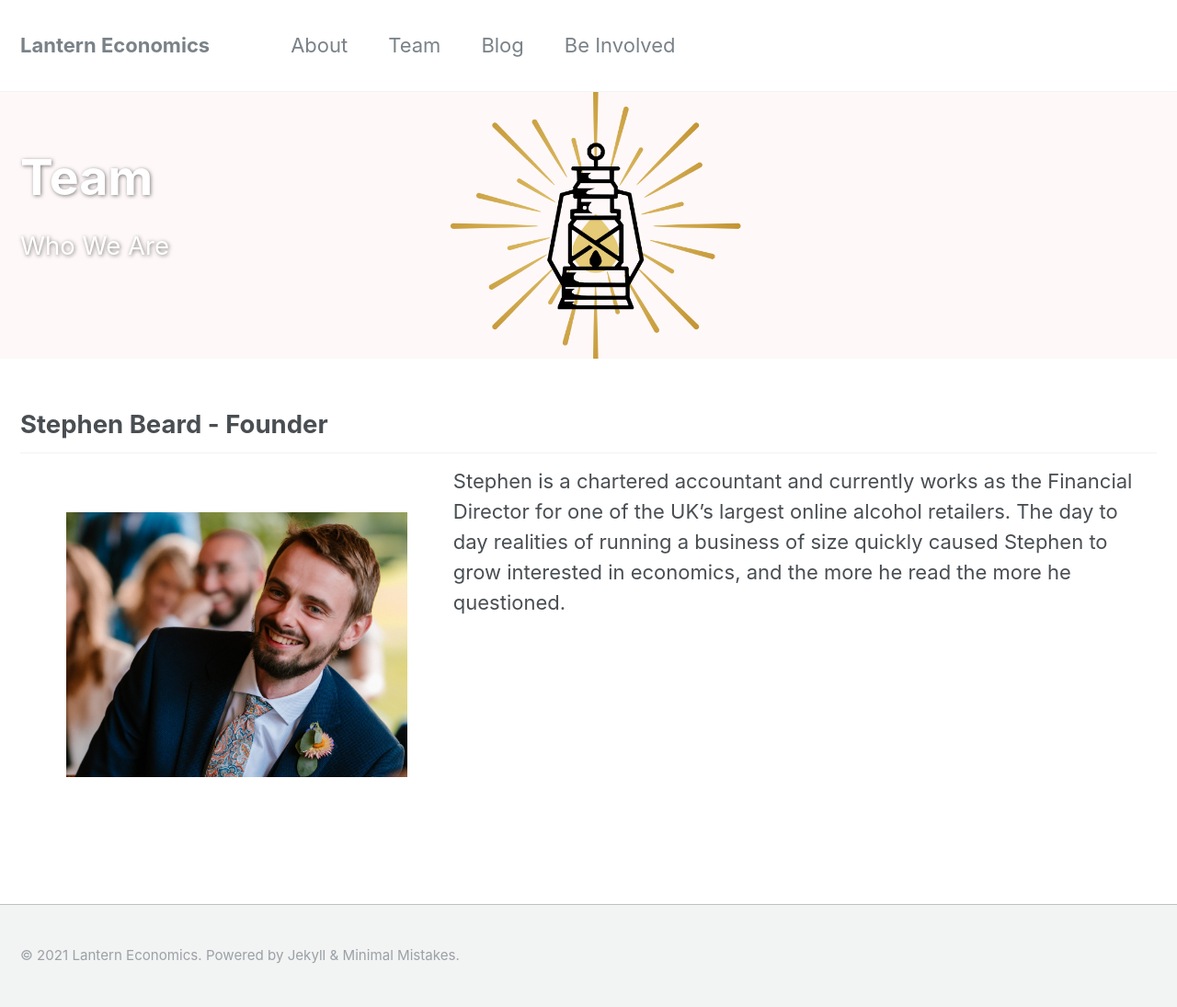
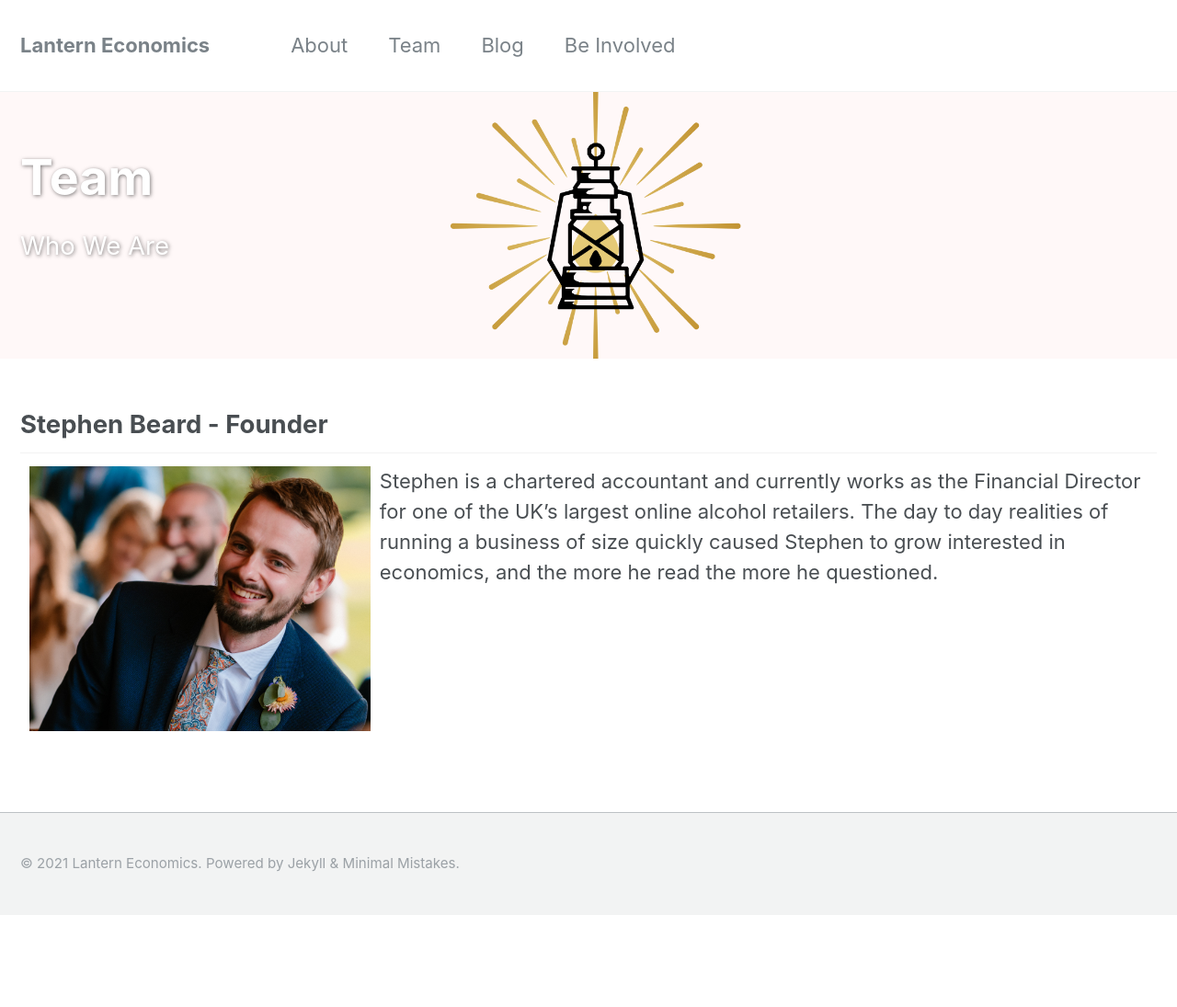
Before and after one commit to StephenBeard93/commercial, a Jekyll site: the page built from _pages/team.md, in a window 1280 px wide. Shown: the whole page at 92% size. Built offline with Jekyll 4.4.1, drawn with Linux system fonts in a browser that asks for light colours; after the commit the page ends 995 px from its top, so only the background shows below that.

Commit message:
Update team.md

```diff
--- a/_pages/team.md
+++ b/_pages/team.md
@@ -12,4 +12,4 @@ modified: 2016-04-18T16:39:37-04:00
 {% include base_path %}
 
 ## Stephen Beard - Founder
-<img src="/images/Wedding Pic1.jpg" align="left" alt="Stephen Beard" width="30%" height = "auto" hspace = "50" vspace="50"> Stephen is a chartered accountant and currently works as the Financial Director for one of the UK's largest online alcohol retailers. The day to day realities of running a business of size quickly caused Stephen to grow interested in economics, and the more he read the more he questioned.
+<img src="/images/Wedding Pic1.jpg" align="left" alt="Stephen Beard" width="30%" height = "auto" hspace = "10"> Stephen is a chartered accountant and currently works as the Financial Director for one of the UK's largest online alcohol retailers. The day to day realities of running a business of size quickly caused Stephen to grow interested in economics, and the more he read the more he questioned.
```
